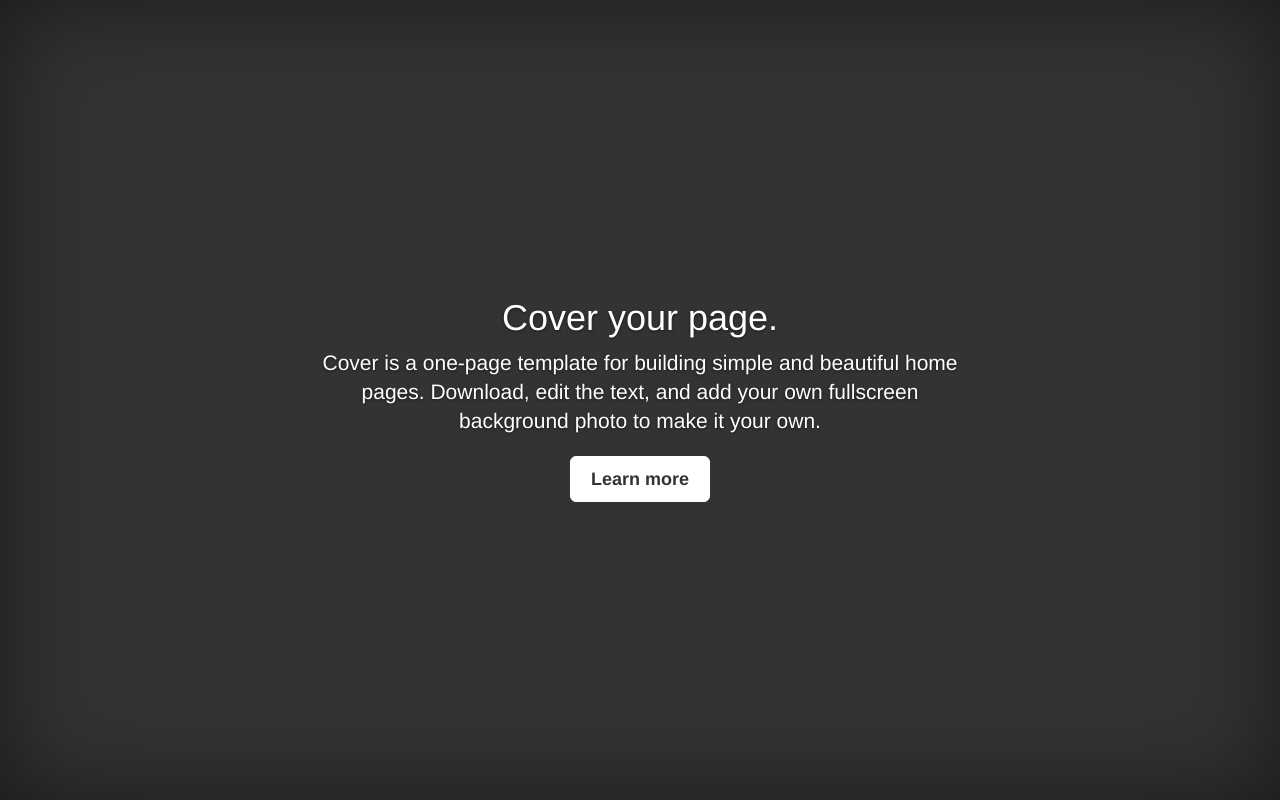
After one commit to ashe-sparcs/MadCamp04, a Django app: template templates/register_complete.html in a window 1280 px wide. The commit adds this page. Run offline with Django 3.2, Linux system fonts and the light colour scheme; the template is opened without the code that fills it, so the values that code supplies are empty; some libraries are stand-ins or nearby versions.

Commit message:
register and register complete page.

```diff
--- a/MadCamp04/urls.py
+++ b/MadCamp04/urls.py
@@ -21,4 +21,5 @@ urlpatterns = [
     url(r'^admin/', admin.site.urls),
     url(r'^$', views.home),
     url(r'^register/', views.register),
+    url(r'^register_complete/', views.register_complete)
 ]
--- /dev/null
+++ b/static/css/cover.css
@@ -0,0 +1,163 @@
+/*
+ * Globals
+ */
+
+/* Links */
+a,
+a:focus,
+a:hover {
+  color: #fff;
+}
+
+/* Custom default button */
+.btn-default,
+.btn-default:hover,
+.btn-default:focus {
+  color: #333;
+  text-shadow: none; /* Prevent inheritence from `body` */
+  background-color: #fff;
+  border: 1px solid #fff;
+}
+
+
+/*
+ * Base structure
+ */
+
+html,
+body {
+  height: 100%;
+  background-color: #333;
+}
+body {
+  color: #fff;
+  text-align: center;
+  text-shadow: 0 1px 3px rgba(0,0,0,.5);
+}
+
+/* Extra markup and styles for table-esque vertical and horizontal centering */
+.site-wrapper {
+  display: table;
+  width: 100%;
+  height: 100%; /* For at least Firefox */
+  min-height: 100%;
+  -webkit-box-shadow: inset 0 0 100px rgba(0,0,0,.5);
+          box-shadow: inset 0 0 100px rgba(0,0,0,.5);
+}
+.site-wrapper-inner {
+  display: table-cell;
+  vertical-align: top;
+}
+.cover-container {
+  margin-right: auto;
+  margin-left: auto;
+}
+
+/* Padding for spacing */
+.inner {
+  padding: 30px;
+}
+
+
+/*
+ * Header
+ */
+.masthead-brand {
+  margin-top: 10px;
+  margin-bottom: 10px;
+}
+
+.masthead-nav > li {
+  display: inline-block;
+}
+.masthead-nav > li + li {
+  margin-left: 20px;
+}
+.masthead-nav > li > a {
+  padding-right: 0;
+  padding-left: 0;
+  font-size: 16px;
+  font-weight: bold;
+  color: #fff; /* IE8 proofing */
+  color: rgba(255,255,255,.75);
+  border-bottom: 2px solid transparent;
+}
+.masthead-nav > li > a:hover,
+.masthead-nav > li > a:focus {
+  background-color: transparent;
+  border-bottom-color: #a9a9a9;
+  border-bottom-color: rgba(255,255,255,.25);
+}
+.masthead-nav > .active > a,
+.masthead-nav > .active > a:hover,
+.masthead-nav > .active > a:focus {
+  color: #fff;
+  border-bottom-color: #fff;
+}
+
+@media (min-width: 768px) {
+  .masthead-brand {
+    float: left;
+  }
+  .masthead-nav {
+    float: right;
+  }
+}
+
+
+/*
+ * Cover
+ */
+
+.cover {
+  padding: 0 20px;
+}
+.cover .btn-lg {
+  padding: 10px 20px;
+  font-weight: bold;
+}
+
+
+/*
+ * Footer
+ */
+
+.mastfoot {
+  color: #999; /* IE8 proofing */
+  color: rgba(255,255,255,.5);
+}
+
+
+/*
+ * Affix and center
+ */
+
+@media (min-width: 768px) {
+  /* Pull out the header and footer */
+  .masthead {
+    position: fixed;
+    top: 0;
+  }
+  .mastfoot {
+    position: fixed;
+    bottom: 0;
+  }
+  /* Start the vertical centering */
+  .site-wrapper-inner {
+    vertical-align: middle;
+  }
+  /* Handle the widths */
+  .masthead,
+  .mastfoot,
+  .cover-container {
+    width: 100%; /* Must be percentage or pixels for horizontal alignment */
+  }
+}
+
+@media (min-width: 992px) {
+  .masthead,
+  .mastfoot,
+  .cover-container {
+    width: 700px;
+  }
+}
--- a/templates/home.html
+++ b/templates/home.html
@@ -146,7 +146,7 @@
       <hr>
 
       <footer>
-        <p>&copy; Company 2014</p>
+        <p>&copy; Guldam&Jaesung 2017</p>
       </footer>
 
     </div><!--/.container-->
--- /dev/null
+++ b/templates/register_complete.html
@@ -0,0 +1,50 @@
+
+<!DOCTYPE html>
+<html lang="en">
+  <head>
+    <meta charset="utf-8">
+    <meta http-equiv="X-UA-Compatible" content="IE=edge">
+    <meta name="viewport" content="width=device-width, initial-scale=1">
+    <!-- The above 3 meta tags *must* come first in the head; any other head content must come *after* these tags -->
+    <meta name="description" content="">
+    <meta name="author" content="">
+    <link rel="icon" href="/media/favicon.ico">
+
+    <title>Register complete</title>
+
+    <!-- Bootstrap core CSS -->
+    <link href="/media/css/bootstrap.min.css" rel="stylesheet">
+
+    <!-- Custom styles for this template -->
+    <link href="/media/css/cover.css" rel="stylesheet">
+
+  </head>
+
+  <body>
+
+    <div class="site-wrapper">
+
+      <div class="site-wrapper-inner">
+
+        <div class="cover-container">
+
+          <div class="inner cover">
+            <h1 class="cover-heading">Cover your page.</h1>
+            <p class="lead">Cover is a one-page template for building simple and beautiful home pages. Download, edit the text, and add your own fullscreen background photo to make it your own.</p>
+            <p class="lead">
+              <a href="#" class="btn btn-lg btn-default">Learn more</a>
+            </p>
+          </div>
+        </div>
+
+      </div>
+
+    </div>
+
+    <!-- Bootstrap core JavaScript
+    ================================================== -->
+    <!-- Placed at the end of the document so the pages load faster -->
+    <script src="https://ajax.googleapis.com/ajax/libs/jquery/1.11.2/jquery.min.js"></script>
+    <script src="/media/js/bootstrap.min.js"></script>
+  </body>
+</html>
```
Also changed, not shown: LiberalOverflow/views.py (+7 -0 lines), templates/register.html (+39 -33 lines).
